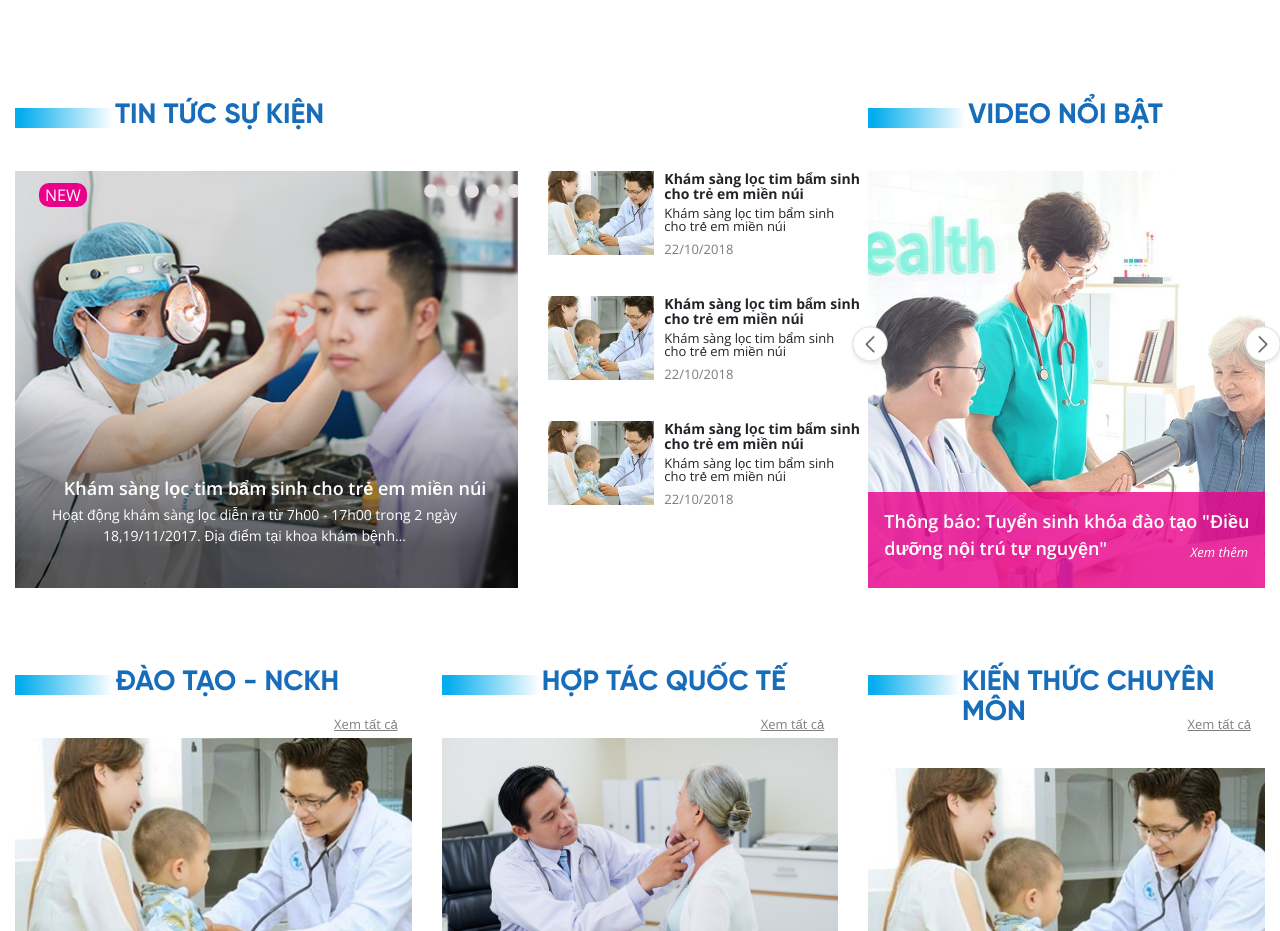
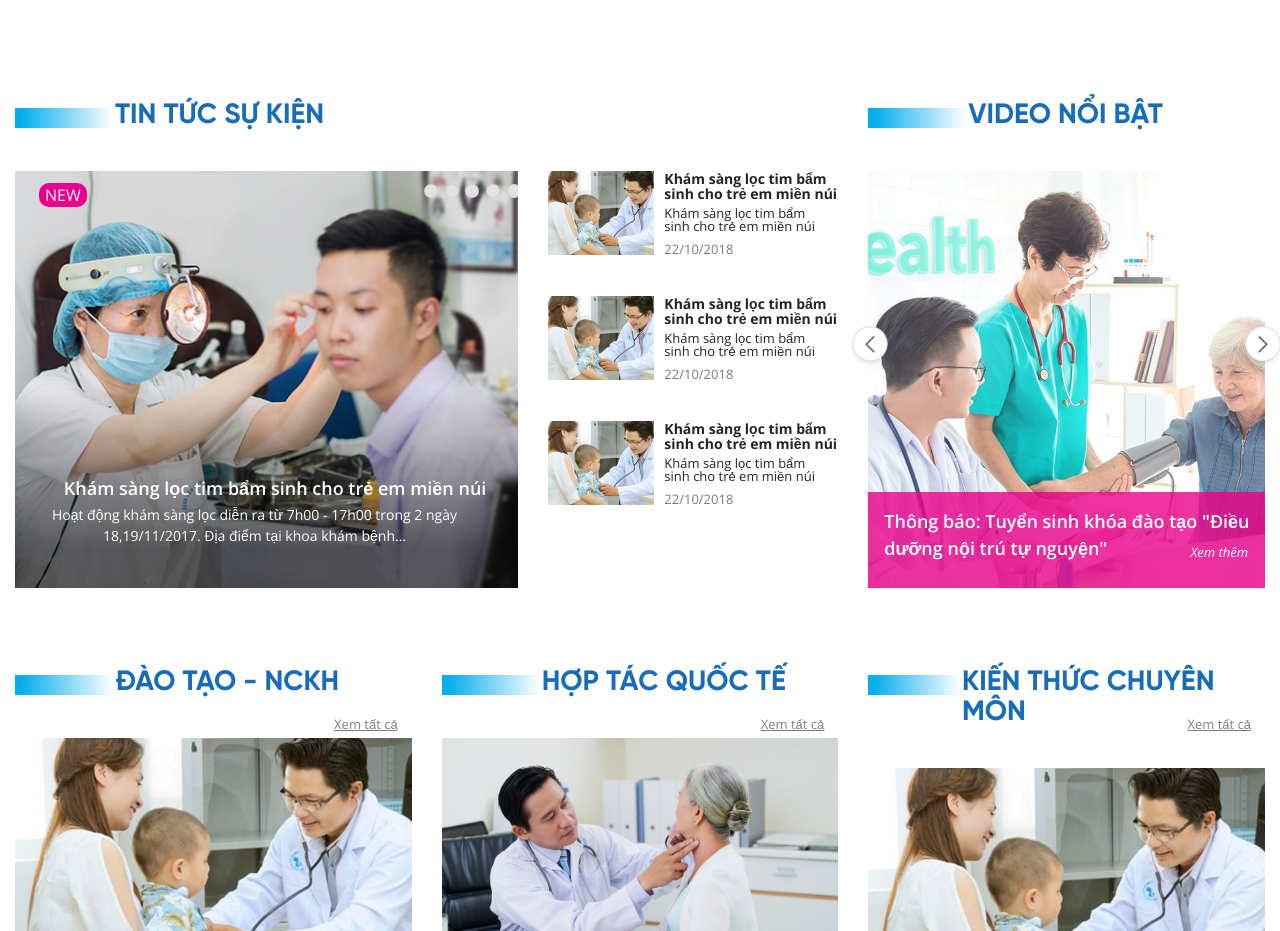
Before and after one commit to luckyruby1006/taskhis, a plain HTML site: page index.html in a window 1280 px wide. Shown: the part 1360-2291 px from the top of the page. Drawn offline with nearby package versions, Linux system fonts and the light colour scheme.

Commit message:
Add file

```diff
--- a/styles.scss
+++ b/styles.scss
@@ -365,7 +365,7 @@ img {
   }
 .box{
 
-  width: 314px;
+  max-width: 100%;
   height: 417px;
   .extra {
 
```
Also changed, not shown: styles.css, 1 other file.
